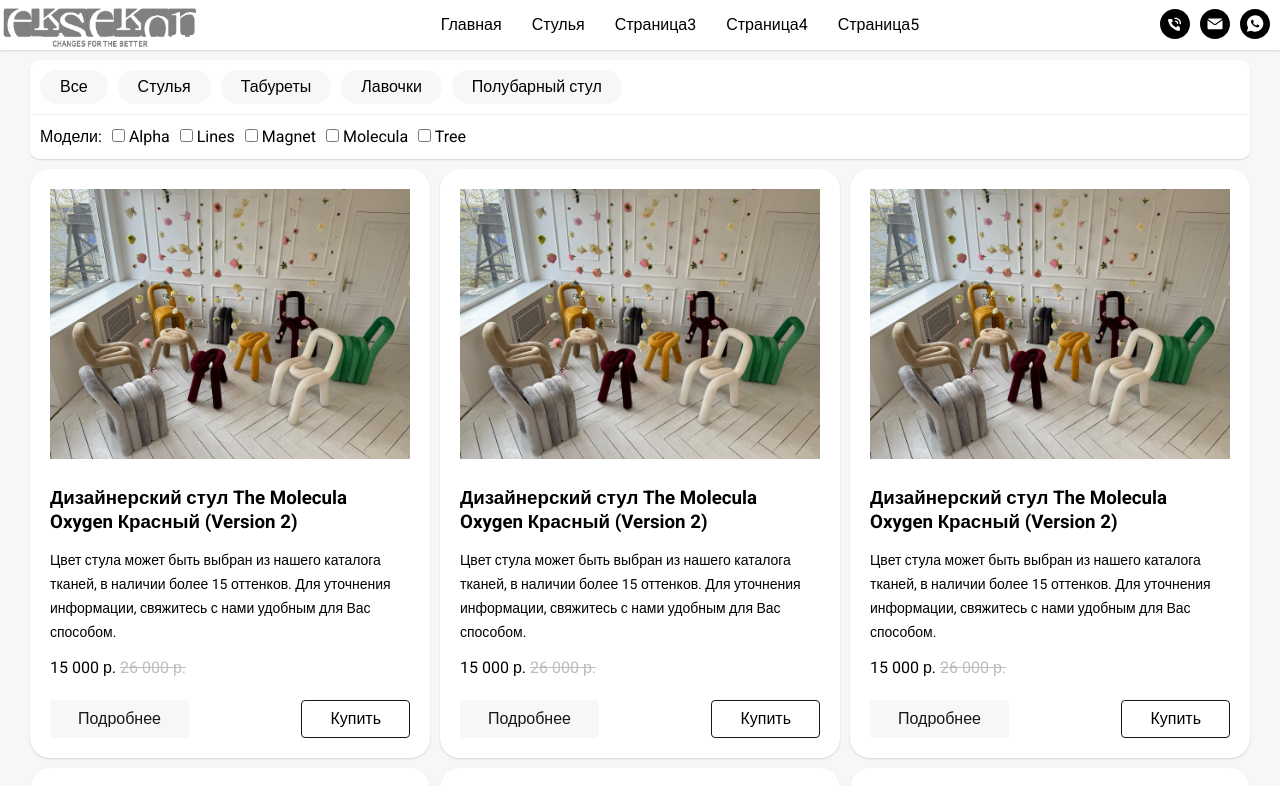
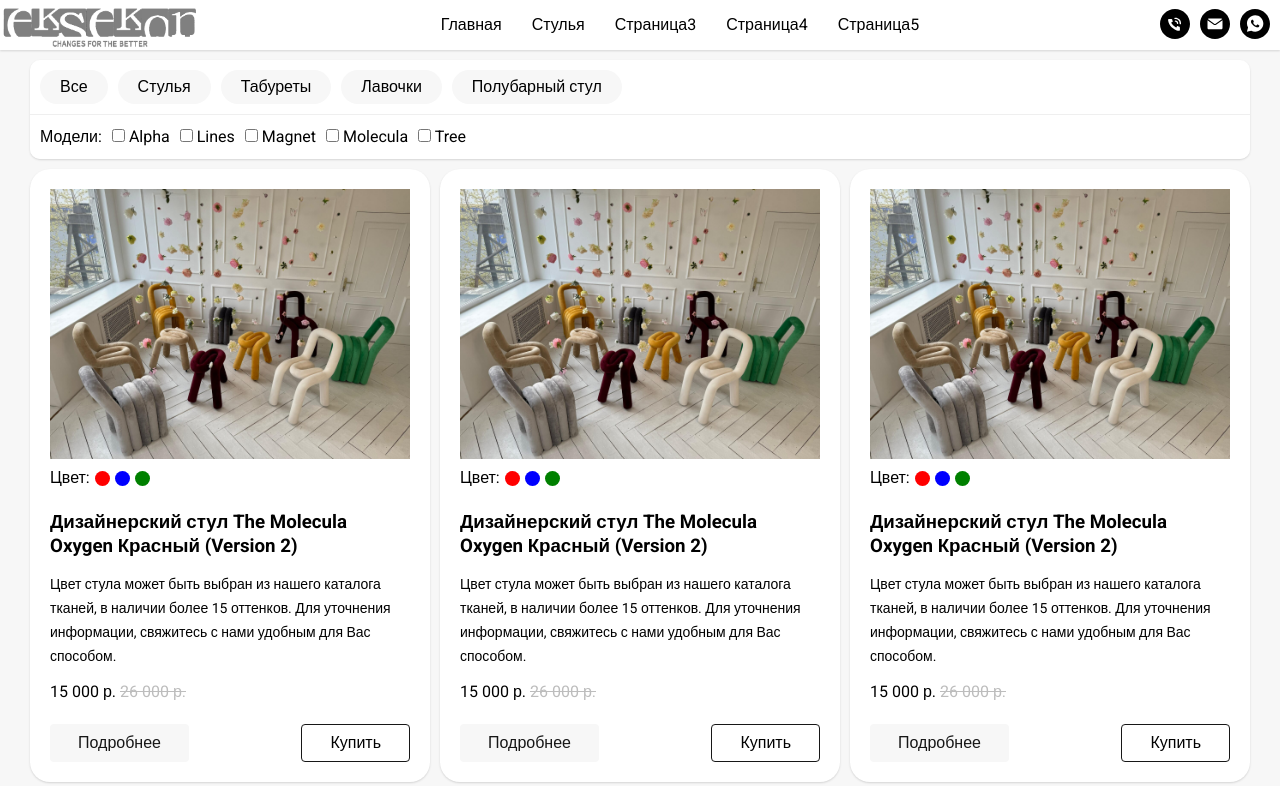
Before and after one commit to leonraz58/eksekon, a React app: page /chairs in a window 1280 px wide. Shown: the top 786 px of the page. Built offline with nearby package versions, Linux system fonts and the light colour scheme; a web font is replaced by a local one.

Commit message:
add card color block

```diff
--- a/src/layout/chairs/card/card.module.scss
+++ b/src/layout/chairs/card/card.module.scss
@@ -32,6 +32,8 @@
 .cover {
   width: 100%;
 }
+
+
 
 .title {
   margin: 20px auto 14px;
--- a/src/layout/chairs/card/card.tsx
+++ b/src/layout/chairs/card/card.tsx
@@ -1,13 +1,15 @@
 import s from './card.module.scss'
 import image from './../../../assets/images/main.jpeg'
-import {ButtonCart, ButtonInfo} from "./buttons/buttonInfo";
 import {Button} from "../../../components/button/button";
+import {Colors} from "./colors/colors";
 
 export const Card = () => {
     return (
         <div className={s.card}>
             <div><img src={image} alt="" className={s.cover}/></div>
+            <Colors/>
             <h3 className={s.title}>Дизайнерский стул The Molecula Oxygen Красный (Version 2)</h3>
+
             <p className={s.description}>Цвет стула может быть выбран из нашего каталога тканей, в наличии более 15
                 оттенков. Для уточнения
                 информации, свяжитесь с нами удобным для Вас способом.</p>
@@ -15,12 +17,9 @@ export const Card = () => {
                 <span className={s.price1}>15 000 р. </span>
                 <span className={s.price2}>26 000 р.</span>
             </div>
-            {/*<Button/>*/}
             <div className={s.buttonsWrapper}>
                 <Button variant={'primary'}>Подробнее</Button>
                 <Button variant={'secondary'}>Купить</Button>
-                {/*<ButtonInfo/>*/}
-                {/*<ButtonCart/>*/}
             </div>
         </div>
 
--- /dev/null
+++ b/src/layout/chairs/card/colors/colors.module.scss
@@ -0,0 +1,13 @@
+.colors {
+  display: flex;
+  align-items: center;
+  gap: 5px;
+  .color {
+    cursor: pointer;
+    font-size: 0;
+    color: white;
+    width: 15px;
+    height: 15px;
+    border-radius: 100px;
+  }
+}
--- /dev/null
+++ b/src/layout/chairs/card/colors/colors.tsx
@@ -0,0 +1,25 @@
+import React from 'react';
+import s from "./colors.module.scss";
+
+const colors = [
+    {
+        cssColor: 'red'
+    },
+    {
+        cssColor: 'blue'
+    },
+    {
+        cssColor: 'green'
+    }
+]
+
+export const Colors = () => {
+    return (
+        <div className={s.colors}>
+            Цвет:
+            {colors.map((item, index) => (
+                <span key={index} style={{backgroundColor: item.cssColor}} className={s.color}>1</span>
+            ))}
+        </div>
+    );
+};
```
